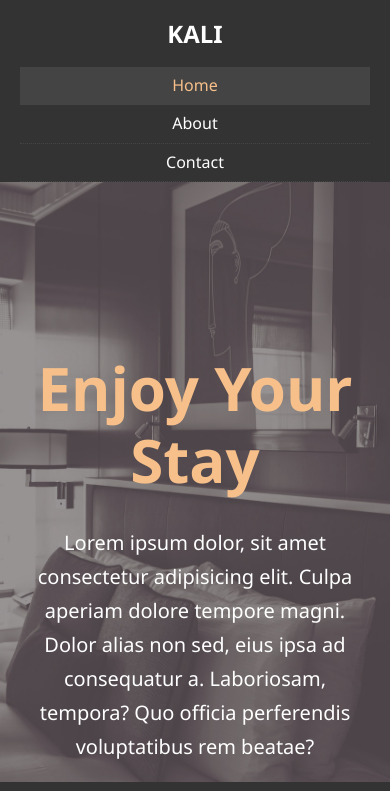
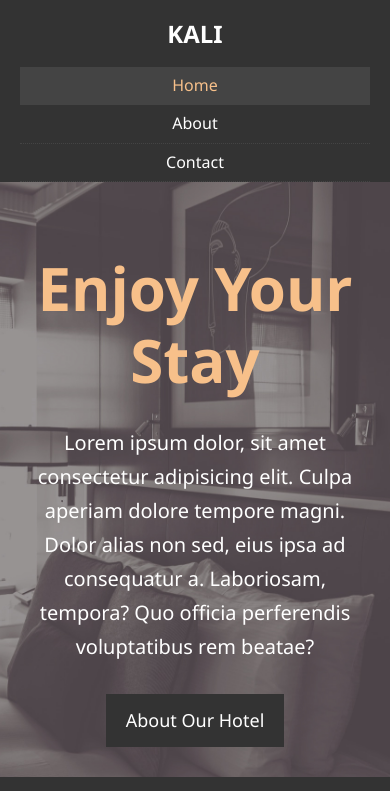
Before and after one commit to karolina-michalak/hotel-website, a plain HTML site: page index.html in a window 390 px wide. Shown: the top 791 px of the page. Drawn offline with Linux system fonts and the light colour scheme.

Commit message:
adjusted showcase padding

```diff
--- a/css/mobile.css
+++ b/css/mobile.css
@@ -12,6 +12,15 @@
 #navbar ul li a{
     padding: 5px;
     border-bottom: #444 dotted 1px;
+}
+
+#showcase{
+    height: 100%
+}
+
+#showcase .showcase-content{
+    padding-top: 70px;
+    padding-bottom: 30px
 }
 
 #home-info{
```
